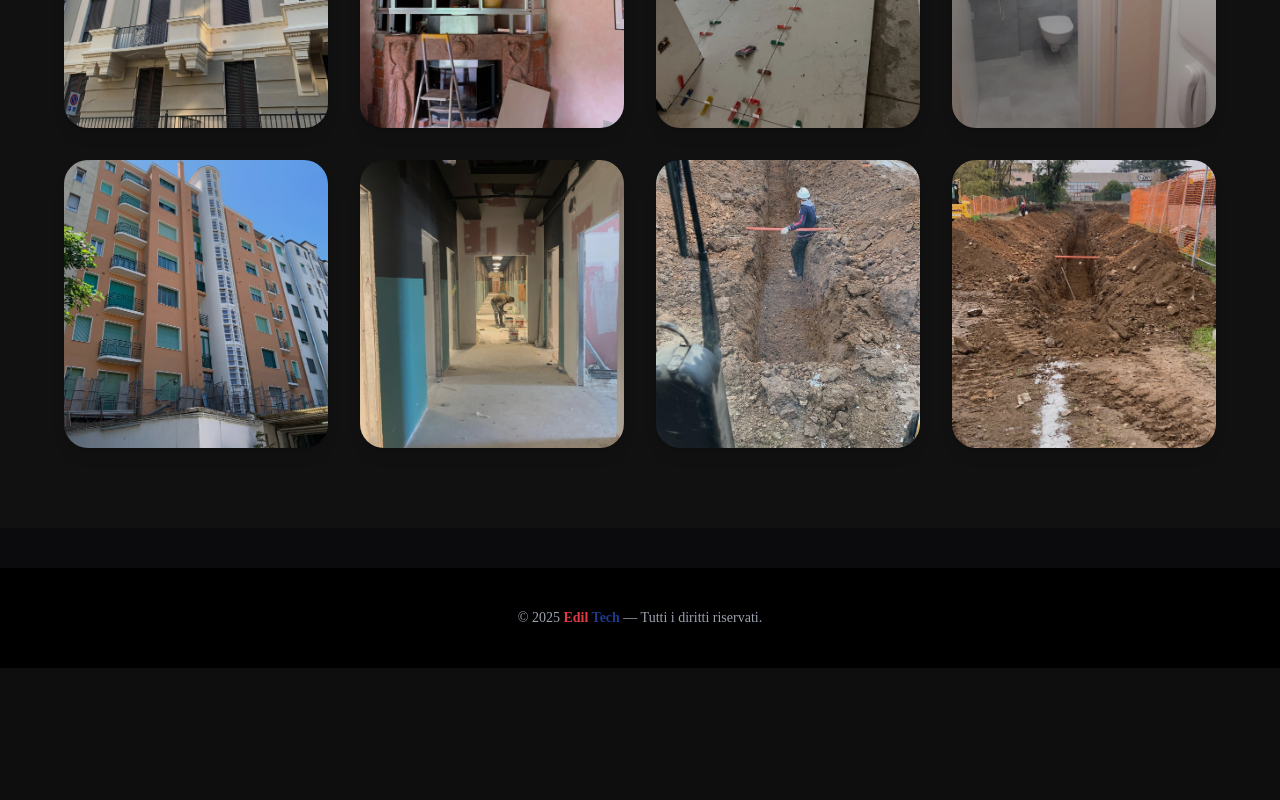
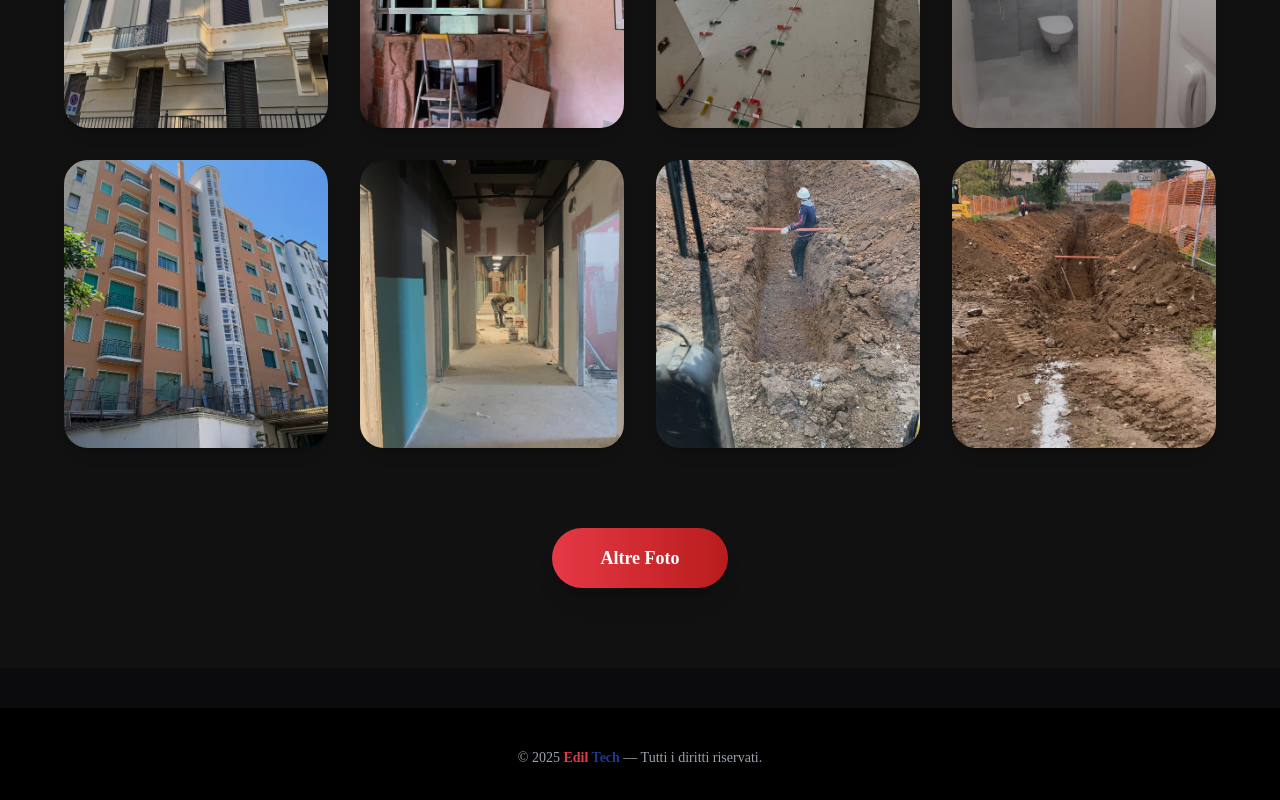
Before and after one commit to mahmoudali74/ediltech, a React (Vite) app: page /projects in a window 1280 px wide. Shown: the part 1936-2736 px from the top of the page. Before the commit the page ends 2604 px from the top, so only its background shows below. Built offline with nearby package versions, Linux system fonts and the light colour scheme.

Commit message:
Refactor Projects component and update comments
edit

```diff
--- a/src/components/Projects.jsx
+++ b/src/components/Projects.jsx
@@ -2,7 +2,6 @@ import { useState, useEffect } from "react";
 import { motion } from "framer-motion";
 
 const images = [
-  // ضيف هنا صورك الـ 20
   "/assets/WhatsApp Image 2025-11-10 at 1.21.06 AM.jpeg",
   "/assets/WhatsApp Image 2025-11-10 at 1.21.07 AM.jpeg",
   "/assets/WhatsApp Image 2025-11-10 at 12.32.14 AM (2).jpeg",
@@ -23,13 +22,12 @@ const images = [
   "/assets/WhatsApp Image 2025-11-10 at 12.32.15 AM.jpeg",
   "/assets/WhatsApp Image 2025-11-10 at 12.32.15 AM (3).jpeg",
   "/assets/WhatsApp Image 2025-11-10 at 12.32.15 AM (2).jpeg",
-
 ];
 
 export default function Gallery() {
   const [current, setCurrent] = useState(0);
 
-  // سلايد شو تلقائي
+  // Auto Slider
   useEffect(() => {
     const timer = setInterval(() => {
       setCurrent((prev) => (prev + 1) % images.length);
@@ -39,17 +37,17 @@ export default function Gallery() {
 
   return (
     <div className="min-h-screen bg-[#0b0b0d] text-white font-[Poppins] overflow-hidden">
+
       {/* ===== Header ===== */}
       <header className="fixed top-0 left-0 z-50 w-full border-b border-gray-800 bg-black/40 backdrop-blur-md">
         <div className="flex items-center justify-between px-4 py-2 mx-auto max-w-7xl">
           <img
             src="/assets/photo_5800903862616001287_y-removebg-preview.png"
             alt="EDIL TECH Logo"
-      className="object-contain w-16 h-16" // ← تم تصغير اللوجو من 32 إلى 16
+            className="object-contain w-16 h-16"
           />
         </div>
       </header>
-
 
       {/* ===== Slider ===== */}
       <section className="relative h-[80vh] flex items-center justify-center overflow-hidden">
@@ -63,7 +61,9 @@ export default function Gallery() {
             }`}
           />
         ))}
+
         <div className="absolute inset-0 bg-gradient-to-b from-black/70 via-black/40 to-black/80"></div>
+
         <div className="relative z-10 text-center">
           <h2 className="mb-4 text-6xl font-extrabold">
             <span className="text-[#e63946]">Our</span>{" "}
@@ -93,9 +93,9 @@ export default function Gallery() {
               <img
                 src={src}
                 alt={`Gallery ${i + 1}`}
-                className="object-cover w-full transition-all duration-500 h-72 opacity-90 group-hover:opacity-100"
+                className="object-cover w-full h-72 opacity-90 transition-all duration-500 group-hover:opacity-100"
               />
-              <div className="absolute inset-0 flex items-end justify-center p-4 transition-all duration-500 opacity-0 bg-gradient-to-t from-black/70 via-transparent to-transparent group-hover:opacity-100">
+              <div className="absolute inset-0 flex items-end justify-center p-4 opacity-0 bg-gradient-to-t from-black/70 via-transparent to-transparent transition-all duration-500 group-hover:opacity-100">
                 <p className="text-lg font-semibold tracking-wide text-white">
                   Progetto #{i + 1}
                 </p>
@@ -103,6 +103,24 @@ export default function Gallery() {
             </motion.div>
           ))}
         </div>
+
+        {/* ===== Button ===== */}
+        <motion.div
+          className="flex justify-center mt-20"
+          whileHover={{ scale: 1.08 }}
+          whileTap={{ scale: 0.95 }}
+        >
+          <a
+            href="PUT_YOUR_LINK_HERE"
+            target="_blank"
+            rel="noopener noreferrer"
+            className="px-12 py-4 text-lg font-bold text-white rounded-full
+                       bg-gradient-to-r from-[#e63946] to-[#b91c1c]
+                       shadow-xl hover:shadow-[#e63946]/60 transition-all"
+          >
+            Altre Foto
+          </a>
+        </motion.div>
       </section>
 
       {/* ===== Footer ===== */}
```
Lines whose indentation alone changed are shown as unchanged.
